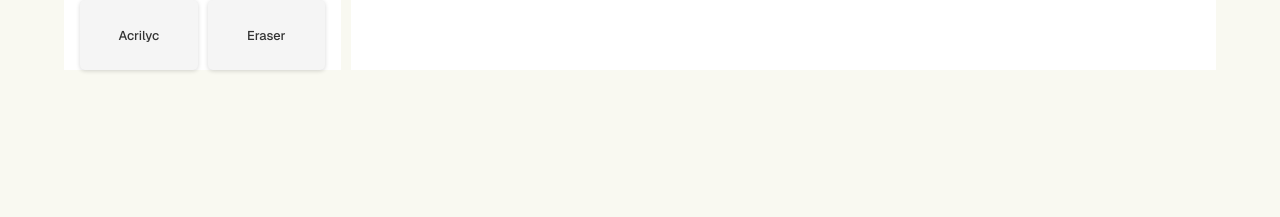
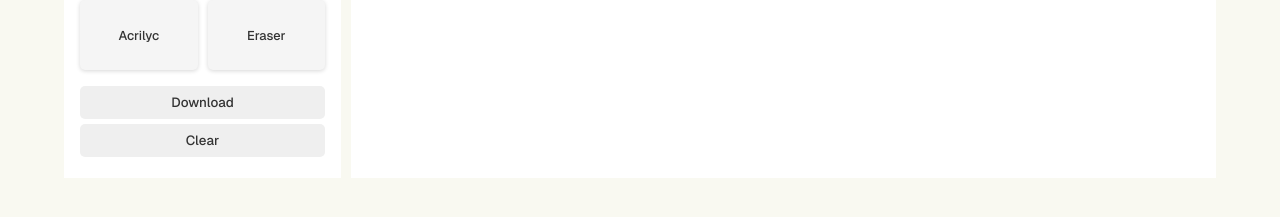
Before and after one commit to Rodevp/draw-garfity, an Angular app in the folder grafime/: page / in a window 1280 px wide. Shown: the part 527-744 px from the top of the page. Built offline with nearby package versions, Linux system fonts and the light colour scheme.

Commit message:
estilos a las acciones listo

```diff
--- a/grafime/src/app/components/actions/actions.css
+++ b/grafime/src/app/components/actions/actions.css
@@ -0,0 +1,4 @@
+.actions {
+    width: 100%;
+    padding: 1rem;
+}
--- a/grafime/src/app/components/actions/actions.html
+++ b/grafime/src/app/components/actions/actions.html
@@ -1,3 +1,4 @@
-<div>
-    <app-action-button></app-action-button>
+<div class="actions">
+    <app-action-button text="Download"></app-action-button>
+    <app-action-button text="Clear"></app-action-button>
 </div>
--- a/grafime/src/app/components/button-actions/action-button.css
+++ b/grafime/src/app/components/button-actions/action-button.css
@@ -0,0 +1,16 @@
+.button {
+    width: 100%;
+    padding: 0.5rem;
+    margin-bottom: 5px;
+    border-radius: 5px;
+    border: none;
+    color: #333;
+    cursor: pointer;
+    transition: background-color 0.3s ease;
+
+    &:hover {
+        color: #fff;
+        background-color: #D96704;
+    }
+
+}
--- a/grafime/src/app/components/button-actions/action-button.html
+++ b/grafime/src/app/components/button-actions/action-button.html
@@ -0,0 +1,3 @@
+<button class="button">
+    {{text()}}
+</button>
--- a/grafime/src/app/components/button-actions/action-button.ts
+++ b/grafime/src/app/components/button-actions/action-button.ts
@@ -1,8 +1,10 @@
-import { Component } from "@angular/core";
+import { Component, input } from "@angular/core";
 
 @Component({
     selector: 'app-action-button',
     templateUrl: './action-button.html',
     styleUrls: ['./action-button.css']
 })
-export class ActionButtonComponent { }
+export class ActionButtonComponent {
+    text = input<string>();
+}
```
